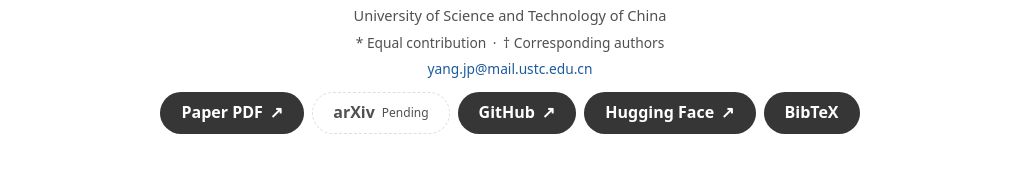
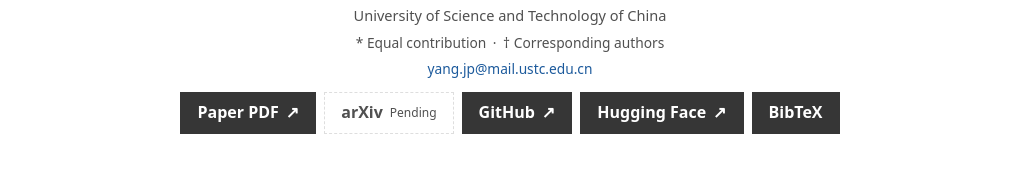
Before and after one commit to Looped-WAM/looped-wam.github.io, a plain HTML site: page index.html in a window 1280 px wide. Shown: the part 392-576 px from the top of the page, without its empty margins (130-1150 px from the left). Drawn offline with Linux system fonts and the light colour scheme.

Commit message:
Use square corners for project links

```diff
--- a/index.html
+++ b/index.html
@@ -19,7 +19,7 @@
   <meta name="citation_author" content="Houqiang Li">
   <title>Looped-WAM | Efficient Robotic Manipulation</title>
   <link rel="stylesheet" href="./assets/bulma.min.css">
-  <link rel="stylesheet" href="./style.css?v=4b810413dc">
+  <link rel="stylesheet" href="./style.css?v=7c2e91a4b0">
   <script src="./script.js" defer></script>
 </head>
 <body id="top">
@@ -62,11 +62,11 @@
 
               <div class="column has-text-centered">
                 <div class="publication-links">
-                  <span class="link-block"><a class="external-link button is-normal is-rounded is-dark" href="./assets/looped-wam.pdf">Paper PDF <span aria-hidden="true">↗</span></a></span>
-                  <span class="link-block"><span class="button is-normal is-rounded button-pending" id="arxiv-link">arXiv <small class="pending-label">Pending</small></span></span>
-                  <span class="link-block"><a class="external-link button is-normal is-rounded is-dark" id="github-link" href="https://github.com/Looped-WAM/Looped-WAM">GitHub <span aria-hidden="true">↗</span></a></span>
-                  <span class="link-block"><a class="external-link button is-normal is-rounded is-dark" id="huggingface-link" href="https://huggingface.co/flyflying/Looped-WAM">Hugging Face <span aria-hidden="true">↗</span></a></span>
-                  <span class="link-block"><a class="external-link button is-normal is-rounded is-dark" href="#citation">BibTeX</a></span>
+                  <span class="link-block"><a class="external-link button is-normal is-dark" href="./assets/looped-wam.pdf">Paper PDF <span aria-hidden="true">↗</span></a></span>
+                  <span class="link-block"><span class="button is-normal button-pending" id="arxiv-link">arXiv <small class="pending-label">Pending</small></span></span>
+                  <span class="link-block"><a class="external-link button is-normal is-dark" id="github-link" href="https://github.com/Looped-WAM/Looped-WAM">GitHub <span aria-hidden="true">↗</span></a></span>
+                  <span class="link-block"><a class="external-link button is-normal is-dark" id="huggingface-link" href="https://huggingface.co/flyflying/Looped-WAM">Hugging Face <span aria-hidden="true">↗</span></a></span>
+                  <span class="link-block"><a class="external-link button is-normal is-dark" href="#citation">BibTeX</a></span>
                 </div>
               </div>
             </div>
--- a/style.css
+++ b/style.css
@@ -150,7 +150,7 @@ h1, h2, h3 { text-align: center; text-wrap: balance; }
   gap: 9px;
   padding: 8px 16px;
   border: 1px solid var(--line);
-  border-radius: 999px;
+  border-radius: 0;
   background: #fff;
   color: var(--ink);
   font: 670 .88rem/1.35 system-ui, sans-serif;
```
